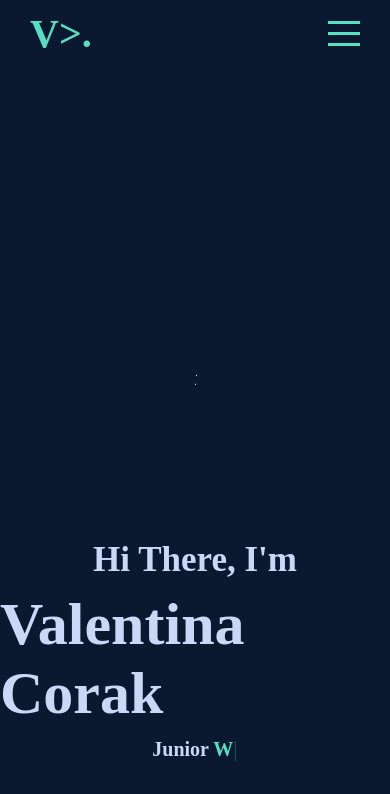
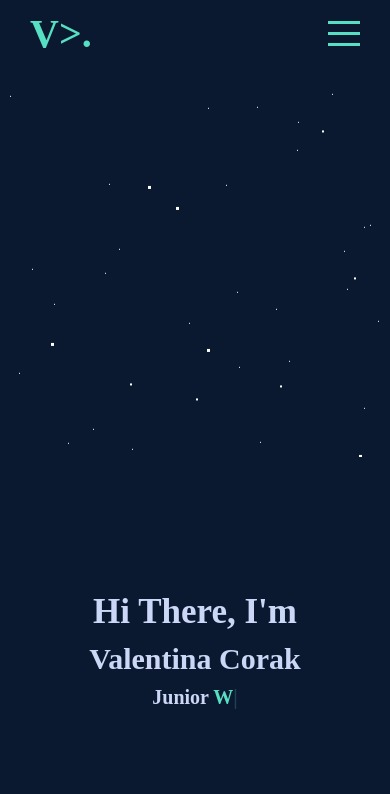
Before and after one commit to VCorak/react-portfolio, a React (Create React App) app: page / in a window 390 px wide. Shown: the top 794 px of the page. Built offline with nearby package versions, Linux system fonts and the light colour scheme.

Commit message:
Responsivness to intro section

```diff
--- a/src/components/intro/Intro.scss
+++ b/src/components/intro/Intro.scss
@@ -8,11 +8,19 @@
   @include mobile {
     flex-direction: column;
     align-items: center;
+
   }
 
  .leftIntro {
    flex: 0.5;
    overflow: hidden;
+
+   @include mobile {
+     flex-direction: column;
+     width: 800px;
+
+   }
+
 
    #stars {
      width: 1px;
@@ -202,7 +210,7 @@
      top: 2000px;
      width: 1px;
      height: 1px;
-     background: transparent;
+     background: black;
      box-shadow: 1602px 661px #fff, 1779px 795px #fff, 1154px 812px #fff,
      1328px 800px #fff, 1262px 1251px #fff, 1976px 432px #fff, 1650px 1853px #fff,
      1001px 468px #fff, 609px 405px #fff, 1842px 1576px #fff, 742px 1365px #fff,
@@ -384,7 +392,7 @@
    #stars2 {
      width: 2px;
      height: 2px;
-     background: transparent;
+     background: black;
      box-shadow: 743px 879px #fff, 1145px 1260px #fff, 1412px 672px #fff,
      507px 1211px #fff, 52px 89px #fff, 1045px 256px #fff, 1022px 859px #fff,
      1520px 413px #fff, 1575px 604px #fff, 992px 877px #fff, 914px 960px #fff,
@@ -444,7 +452,7 @@
      top: 2000px;
      width: 2px;
      height: 2px;
-     background: transparent;
+     background: black;
      box-shadow: 743px 879px #fff, 1145px 1260px #fff, 1412px 672px #fff,
      507px 1211px #fff, 52px 89px #fff, 1045px 256px #fff, 1022px 859px #fff,
      1520px 413px #fff, 1575px 604px #fff, 992px 877px #fff, 914px 960px #fff,
@@ -501,7 +509,7 @@
    #stars3 {
      width: 3px;
      height: 3px;
-     background: transparent;
+     background: black;
      box-shadow: 1703px 1208px #fff, 381px 207px #fff, 1516px 1990px #fff,
      1960px 982px #fff, 922px 1278px #fff, 689px 1766px #fff, 538px 554px #fff,
      802px 1529px #fff, 871px 1805px #fff, 228px 1830px #fff, 353px 186px #fff,
@@ -536,7 +544,7 @@
      top: 2000px;
      width: 3px;
      height: 3px;
-     background: transparent;
+     background: black;
      box-shadow: 1703px 1208px #fff, 381px 207px #fff, 1516px 1990px #fff,
      1960px 982px #fff, 922px 1278px #fff, 689px 1766px #fff, 538px 554px #fff,
      802px 1529px #fff, 871px 1805px #fff, 228px 1830px #fff, 353px 186px #fff,
@@ -598,6 +606,10 @@
         h1 {
           font-size: 60px;
           margin: 10px 0;
+
+          @include mobile {
+            font-size: 30px;
+          }
         }
 
         h2 {
```
